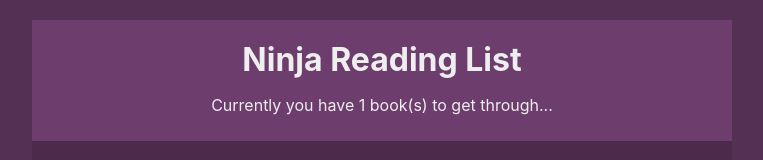
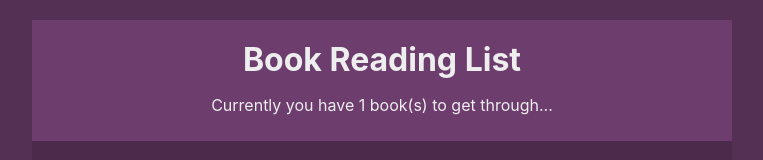
Before and after one commit to jakazzy/Booklist, a React (Create React App) app: page / in a window 1280 px wide. Shown: the top 160 px of the page, without its empty margins (258-1021 px from the left). Built offline with nearby package versions, Linux system fonts and the light colour scheme.

Commit message:
add details

```diff
--- a/src/components/Navbar.js
+++ b/src/components/Navbar.js
@@ -5,7 +5,7 @@ const Navbar = props => {
 
   return (
     <div className="navbar">
-      <h1>Ninja Reading List</h1>
+      <h1>Book Reading List</h1>
       <p>
         Currently you have <span>{books.length}</span> book(s) to get through...
       </p>
```
Also changed, not shown: 1 other file (tests, documents, lock files or other folders).
